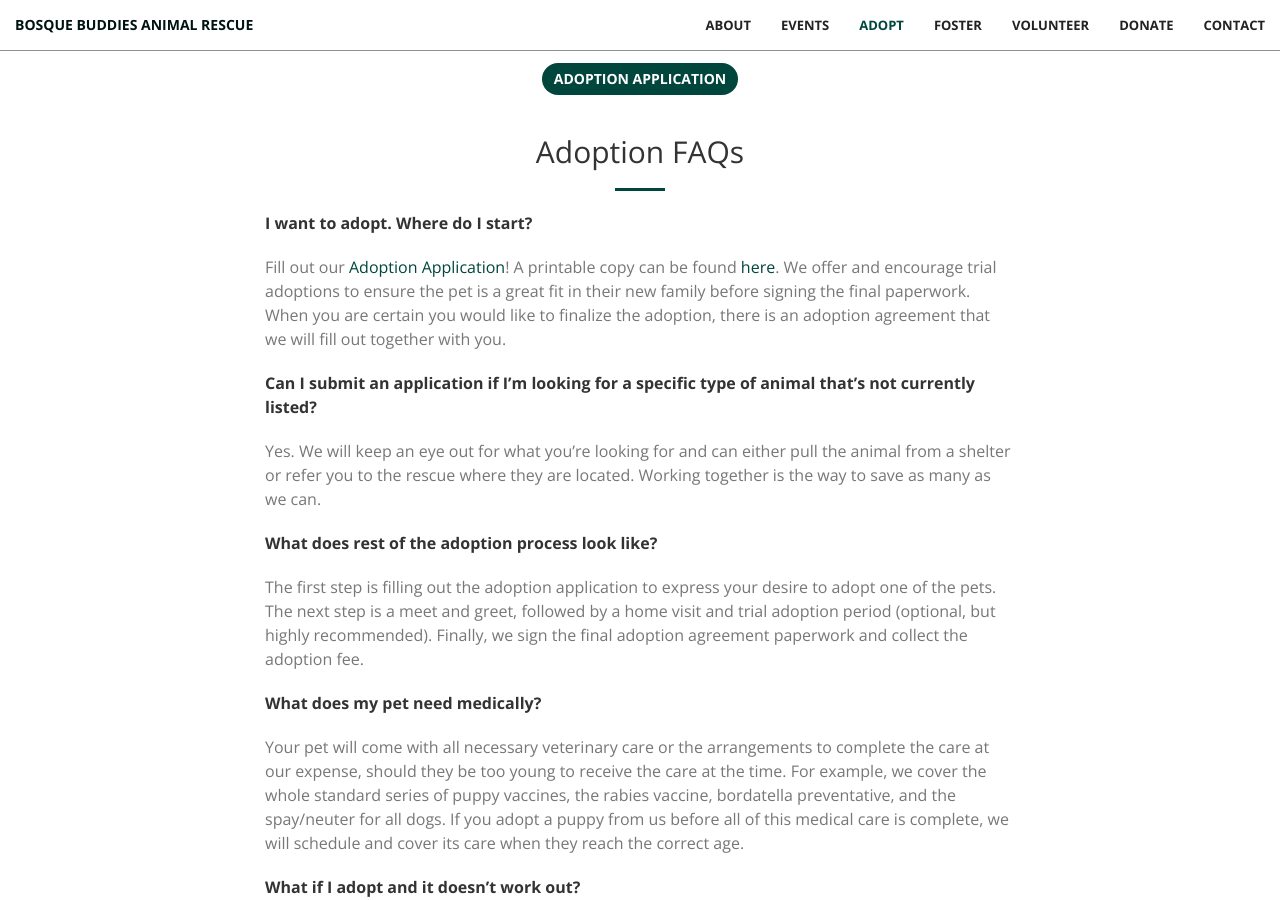
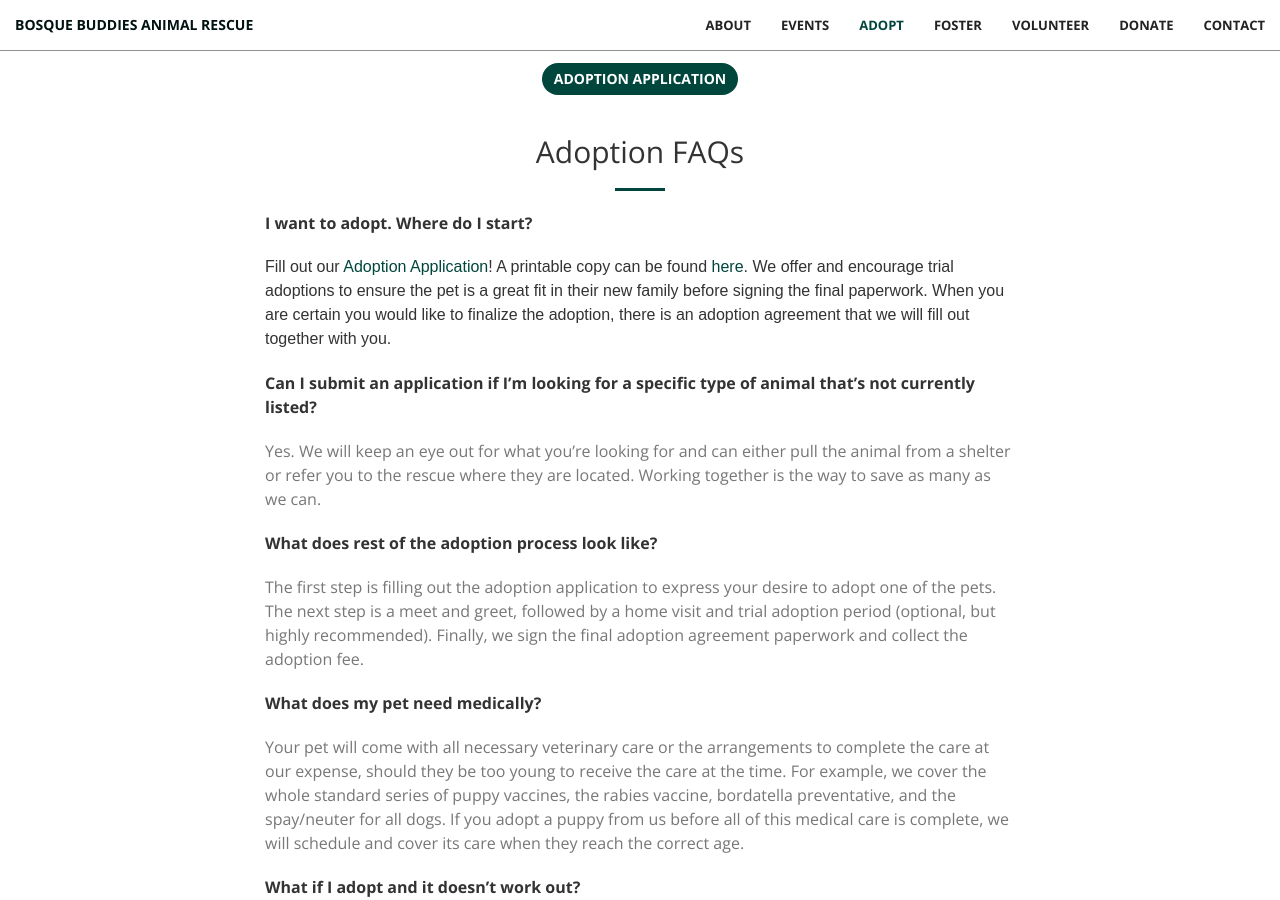
Before and after one commit to bbanimalrescue/bbanimalrescue.github.io, a Jekyll site: the page built from index.html, in a window 1280 px wide and 900 px high, scrolled down 2374 px. Built offline with Jekyll 4.4.1, drawn with Linux system fonts in a browser that asks for light colours.

Commit message:
Trying to change font

```diff
--- a/_includes/adopt.html
+++ b/_includes/adopt.html
@@ -14,7 +14,7 @@
                 <h2 class="section-heading text-center" style="margin-top: 20px;">Adoption FAQs</h2>
                 <hr>
                 <p style="font-weight: bold;">I want to adopt. Where do I start?</p>
-                <p class="text-muted">Fill out our <a href="https://docs.google.com/forms/d/e/1FAIpQLSfp7Vo-kmVAjhwU5DoB7XEEHFd_yw1Mg6Rz-8kG4OtxolPiTw/viewform" target="_blank" rel="noopener noreferrer">Adoption Application</a>! A printable copy can be found <a href="">here</a>. We offer and encourage trial adoptions to ensure the pet is a great fit in their new family before signing the final paperwork. When you are certain you would like to finalize the adoption, there is an adoption agreement that we will fill out together with you.</p>
+                <p class="my-text">Fill out our <a href="https://docs.google.com/forms/d/e/1FAIpQLSfp7Vo-kmVAjhwU5DoB7XEEHFd_yw1Mg6Rz-8kG4OtxolPiTw/viewform" target="_blank" rel="noopener noreferrer">Adoption Application</a>! A printable copy can be found <a href="">here</a>. We offer and encourage trial adoptions to ensure the pet is a great fit in their new family before signing the final paperwork. When you are certain you would like to finalize the adoption, there is an adoption agreement that we will fill out together with you.</p>
                 <p style="font-weight: bold;">Can I submit an application if I’m looking for a specific type of animal that’s not currently listed?</p>
                 <p class="text-muted">Yes. We will keep an eye out for what you’re looking for and can either pull the animal from a shelter or refer you to the rescue where they are located. Working together is the way to save as many as we can.</p>
                 <p style="font-weight: bold;">What does rest of the adoption process look like?</p>
--- a/_sass/_base.scss
+++ b/_sass/_base.scss
@@ -41,6 +41,10 @@ p {
     font-size: 16px;
     line-height: 1.5;
     margin-bottom: 20px;
+}
+
+.my-text {
+    font-family: Arial, sans-serif;
 }
 
 .bg-primary {
```
